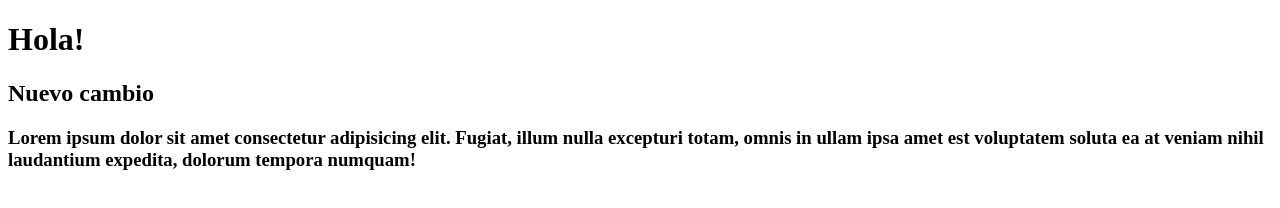
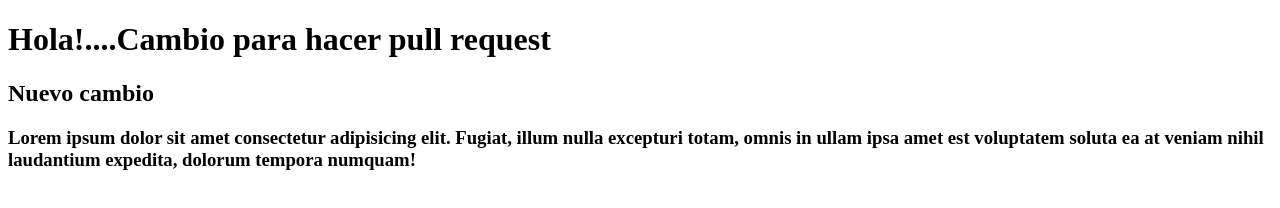
Before and after one commit to enzo9214/TallerGit, a plain HTML site: page index.html in a window 1280 px wide. Drawn offline with Linux system fonts and the light colour scheme.

Commit message:
ADD: mi cambio

```diff
--- a/index.html
+++ b/index.html
@@ -7,7 +7,7 @@
     <title>Ejemplo</title>
 </head>
 <body>
-    <h1>Hola!</h1>
+    <h1>Hola!....Cambio para hacer pull request</h1>
     <h2>Nuevo cambio</h2>
     <h3>Lorem ipsum dolor sit amet consectetur adipisicing elit. Fugiat, illum nulla excepturi totam, omnis in ullam ipsa amet est voluptatem soluta ea at veniam nihil laudantium expedita, dolorum tempora numquam!</h3>
 </body>
```
